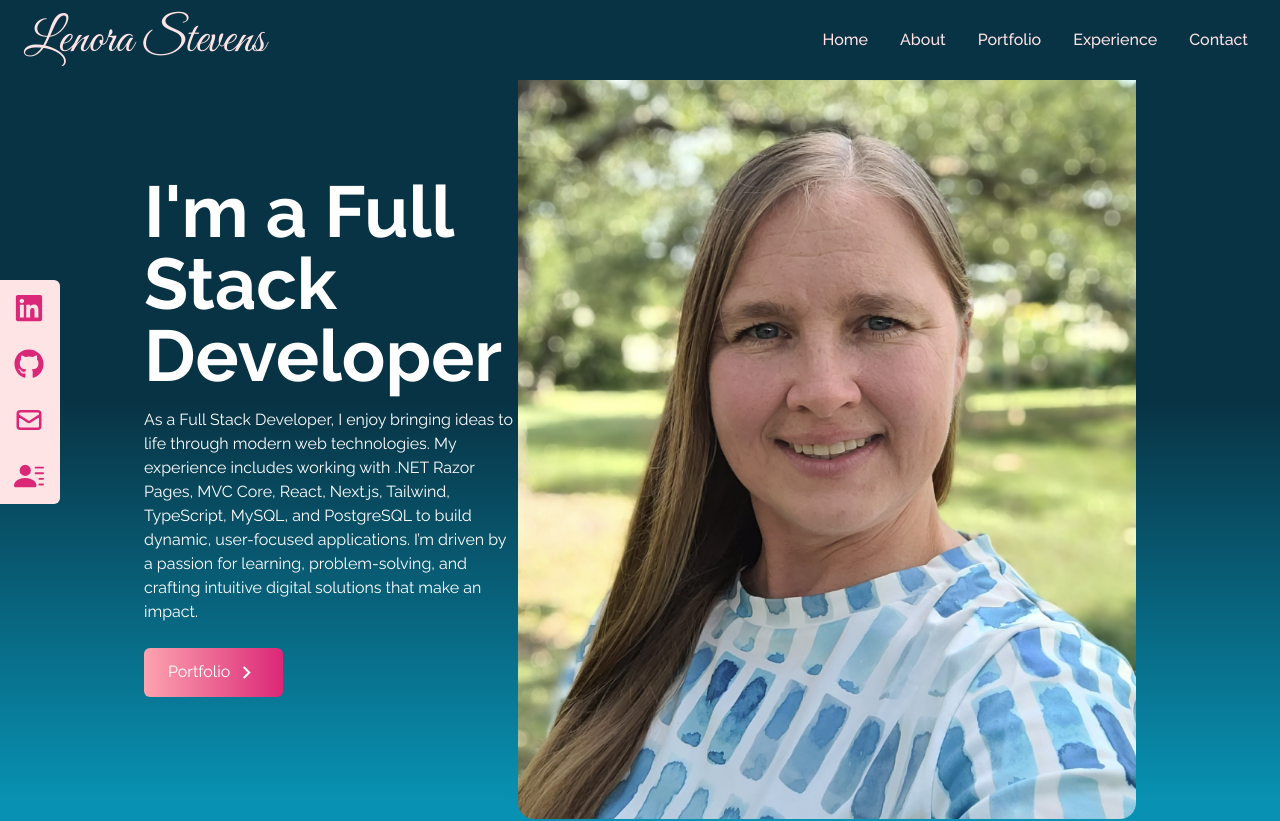
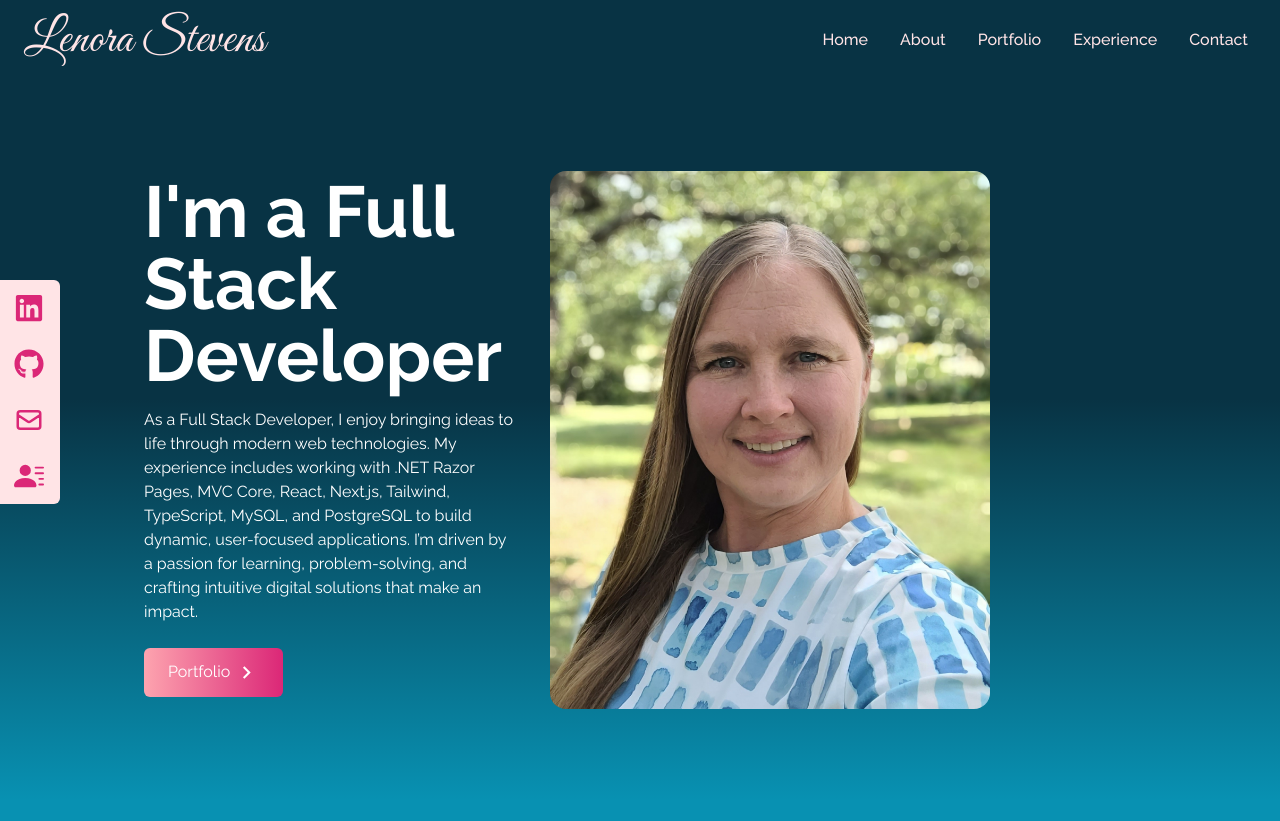
Before and after one commit to lenorastevens/my-portfolio, a React (Vite) app: page / in a window 1280 px wide. Shown: the top 821 px of the page. Built offline with nearby package versions, Linux system fonts and the light colour scheme.

Commit message:
spacing fixes

```diff
--- a/src/components/Home.jsx
+++ b/src/components/Home.jsx
@@ -7,7 +7,7 @@ const Home = () => {
   return (
     <div name="home" className='h-screen w-full bg-gradient-to-b from-cyan-950 via-cyan-950 to-cyan-600 pt-20'>
         <div className='max-w-screen-lg mx-auto flex flex-col items-center justify-center h-full px-4 md:flex-row'>
-            <div className='flex flex-col justify-center h-full'>
+            <div className='flex flex-col justify-center h-full md:w-1/2 md:pr-8'>
                 <h2 className='text-4xl sm:text-7xl font-bold pr-4 text-white'>I'm a Full Stack Developer</h2>
                 <p className='text-white py-4 max-w-md'>
                 As a Full Stack Developer, I enjoy bringing ideas to life through modern web technologies. My experience includes working with .NET Razor Pages, MVC Core, React, Next.js, Tailwind, TypeScript, MySQL, and PostgreSQL to build dynamic, user-focused applications. I’m driven by a passion for learning, problem-solving, and crafting intuitive digital solutions that make an impact.
@@ -22,7 +22,7 @@ const Home = () => {
                 </div>
             </div>
             <div>
-                <img src={HeroImage} alt='my profile' className='rounded-2xl mx-auto w-2/3 md:w-full'/>
+                <img src={HeroImage} alt='my profile' className='rounded-2xl w-2/3 md:w-4/5 lg:w-3/4 object-cover'/>
             </div>
         </div>
     </div>
```
